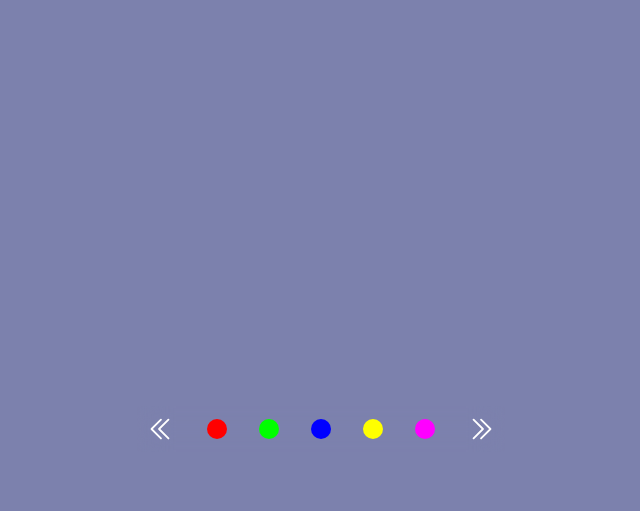
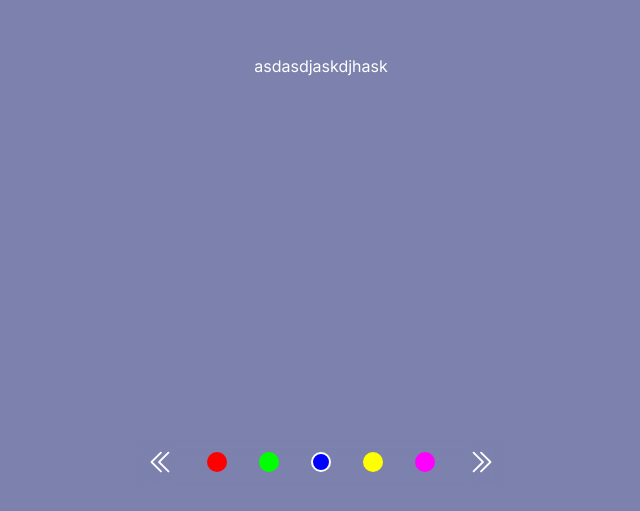
Before and after one commit to Will-H007/Fish-Pond, a Next.js app in the folder portfolio/: page /information in a window 1280 px wide. Shown: the part 267-778 px from the top of the page, without its empty margins (319-959 px from the left). Built offline with nearby package versions, Linux system fonts and the light colour scheme.

Commit message:
added center effect

```diff
--- a/portfolio/app/information/page.tsx
+++ b/portfolio/app/information/page.tsx
@@ -29,36 +29,23 @@ const initialItems = [
 
 
 
-export default function App() {
+export default function Layout() {
   const handleVisibleItemsChange = (visibleItems: string[]) => {
     console.log('Visible Items:', visibleItems);
-    // Do something with the visible items
   };
   return (
-    <div className="h-screen grid grid-rows-4 justify-center items-center ">
-
-          <div className="row-start-4 mb-2 ">
+    <div className="h-screen grid grid-rows-6 justify-center items-center ">
+            <div className="flex row-span-5 col-span-5 m-2 text-white justify-center">
+              <p>asdasdjaskdjhask</p>
+            </div>
+          <div className="row-start-6 mb-2 ">
             <div className="flex flex-row max-w-screen h-1/2 gap-x-8 p-2 bg-opacity-25 backdrop-blur-lg items-end justify-center">
             <DoubleLinkedList items={initialItems} visibleItemCount={5} onVisibleItemsChange={handleVisibleItemsChange} />
 
             </div>
           </div>
 
-          {/* <div>
-            <p className="text-white text-center my-1">Vegetables</p>
-            <div className="flex flex-row max-w-3xl h-1/2 gap-x-8 p-4 bg-opacity-25 backdrop-blur-lg items-end justify-center overflow-auto">
-            <DoubleLinkedList items={initialItems} visibleItemCount={3} />
-            </div>
-          </div>
-
-          <div>
-            <p className="text-white text-center my-1">Vegetables</p>
-            <div className="flex flex-row max-w-3xl h-1/2 gap-x-8 p-4 bg-opacity-25 backdrop-blur-lg items-end justify-center overflow-auto">
-            <DoubleLinkedList items={initialItems} visibleItemCount={3} />
-            </div>
-          </div> */}
-
-          </div>
+  </div>
 
 
 
--- a/portfolio/component/Second_page/color_circle.tsx
+++ b/portfolio/component/Second_page/color_circle.tsx
@@ -3,15 +3,17 @@ import React from 'react';
 interface ColorCircleProps {
   color: string;
   size?: number;
+  isCenter?: boolean; // Added a new prop to indicate if it's the center circle
 }
 
-const ColorCircle: React.FC<ColorCircleProps> = ({ color, size = 20 }) => {
+const ColorCircle: React.FC<ColorCircleProps> = ({ color, size = 20, isCenter = false }) => {
   const circleStyle: React.CSSProperties = {
     width: size,
     height: size,
     borderRadius: '50%',
     backgroundColor: color,
-    flexShrink:0
+    flexShrink: 0,
+    border: isCenter ? '2px solid white' : 'none', // Add a white border for the center circle
   };
 
   return <div style={circleStyle}></div>;
--- a/portfolio/component/two_pointers/Boxes.tsx
+++ b/portfolio/component/two_pointers/Boxes.tsx
@@ -1,32 +1,51 @@
-import React, { useState } from 'react';
+import React, { useState ,useEffect} from 'react';
 
 import ColorCircle from '../Second_page/color_circle';
+
+
 interface DoubleLinkedListProps {
-  items: string[]; // Change the type according to your item type
-  visibleItemCount: number; // Number of items to display at a time
+  items: string[];
+  visibleItemCount: number;
   onVisibleItemsChange?: (items: string[]) => void;
 }
 
-const DoubleLinkedList: React.FC<DoubleLinkedListProps> = ({ items, visibleItemCount ,  onVisibleItemsChange}) => {
+const DoubleLinkedList: React.FC<DoubleLinkedListProps> = ({
+  items,
+  visibleItemCount,
+  onVisibleItemsChange,
+}) => {
   const [startIndex, setStartIndex] = useState(0);
+  const [visibleItems, setVisibleItems] = useState<string[]>([]);
+
+  useEffect(() => {
+    if (typeof onVisibleItemsChange === 'function') {
+      onVisibleItemsChange(visibleItems);
+    }
+  }, [visibleItems, onVisibleItemsChange]);
 
   const handlePrevClick = () => {
-    if (startIndex - 1 >= 0) {
-      setStartIndex(startIndex - 1);
-    }
+    setStartIndex((prevIndex) =>
+      prevIndex === 0
+        ? items.length - visibleItemCount
+        : prevIndex - 1
+    );
   };
 
   const handleNextClick = () => {
-    if (startIndex + visibleItemCount < items.length) {
-      setStartIndex(startIndex + 1);
-    }
+    setStartIndex((prevIndex) =>
+      prevIndex === items.length - visibleItemCount
+        ? 0
+        : prevIndex + 1
+    );
   };
 
-  const visibleItems = items.slice(startIndex, startIndex + visibleItemCount);
-  if (typeof onVisibleItemsChange === 'function') {
-    onVisibleItemsChange(visibleItems);
-  }
-  const size = "30"
+  useEffect(() => {
+    const newVisibleItems = items.slice(startIndex, startIndex + visibleItemCount);
+    setVisibleItems(newVisibleItems);
+  }, [startIndex, visibleItemCount, items]);
+
+  const size = "30";
+
 
   return (
 <div className="flex flex-row gap-x-8 items-center">
@@ -50,9 +69,13 @@ const DoubleLinkedList: React.FC<DoubleLinkedListProps> = ({ items, visibleItemC
 
 
 
-  {visibleItems.map((visibleItem, index) => (
-    <ColorCircle key={index} color={visibleItem}/>
-  ))}
+    {visibleItems.map((visibleItem, index) => (
+  <ColorCircle
+    key={index}
+    color={visibleItem}
+    isCenter={index === Math.floor(visibleItems.length / 2) && visibleItems.length != 1}
+  />
+))}
 
 
 
```
